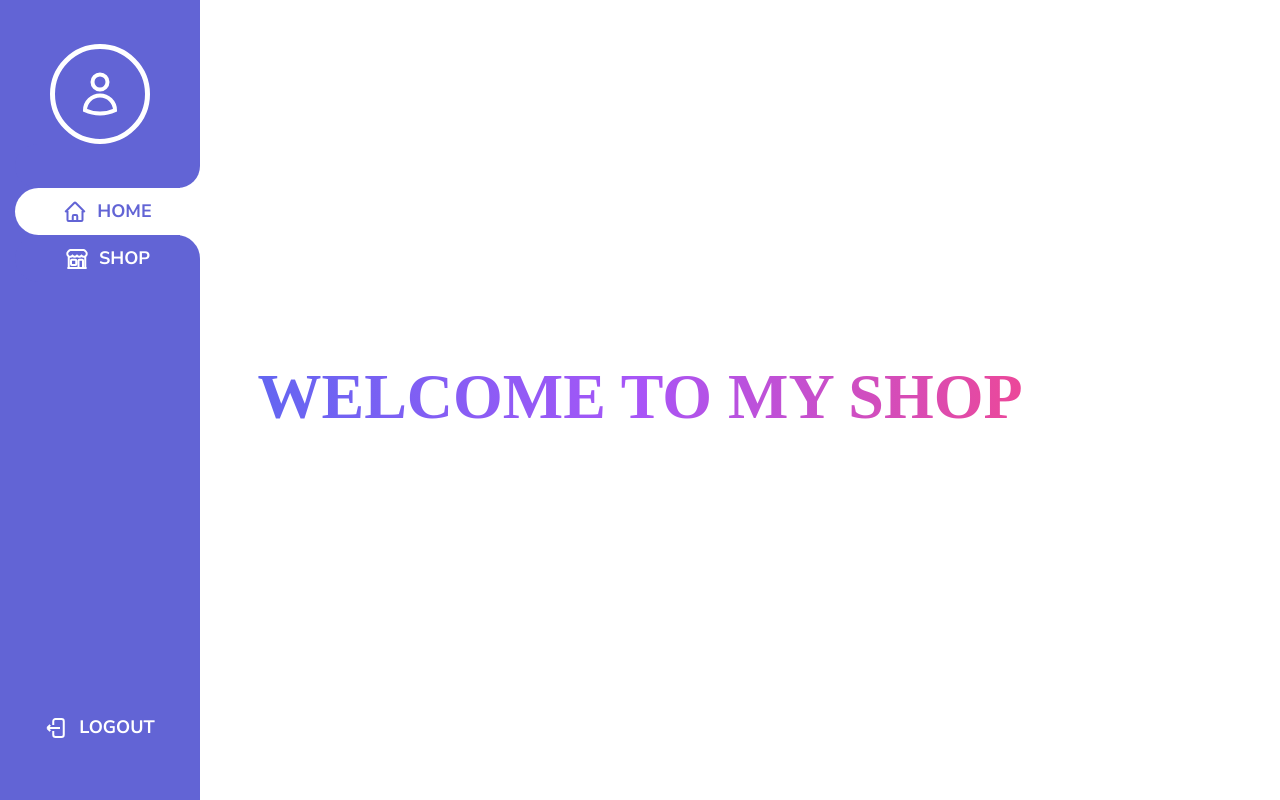
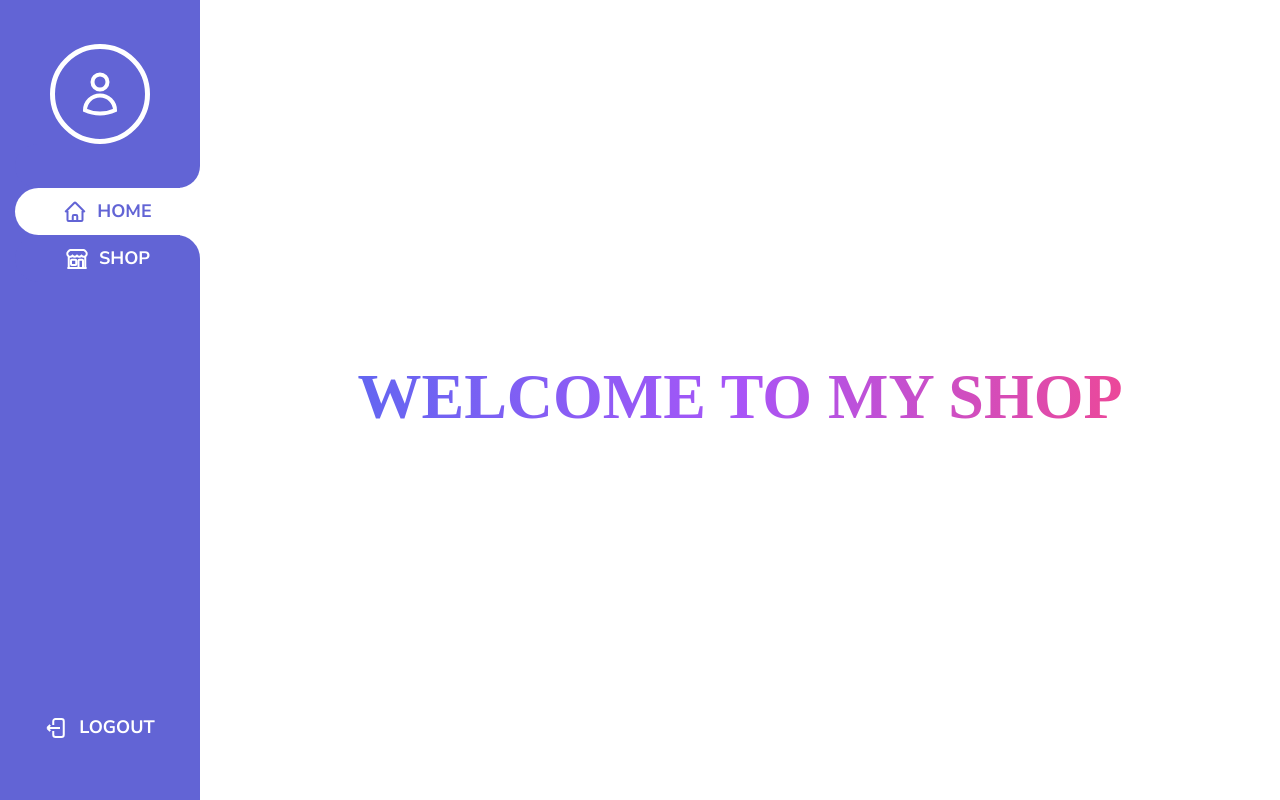
Before and after one commit to trainthunder/login-application, a React (Vite) app: page /home in a window 1280 px wide. Built offline with nearby package versions, Linux system fonts and the light colour scheme; sample sign-in values are in the browser's storage; a web font is replaced by a local one.

Commit message:
fix: padding in dashboard home page

```diff
--- a/src/pages/dashboard-home.tsx
+++ b/src/pages/dashboard-home.tsx
@@ -17,9 +17,10 @@ function DashboardHome({}: Props) {
   return (
     <div className="w-screen h-screen flex">
       <DashboardSidebar />
-      <div className="w-full h-full flex flex-col items-center justify-center">
+      <div className="w-full h-full pl-[50px] md:pl-[200px] flex flex-col items-center justify-center">
         <p className="font-protest-guerrilla text-[40px] md:text-[52px] lg:text-[64px] text-center font-bold animate-bounce text-wrap bg-gradient-to-r from-indigo-500 via-purple-500 to-pink-500 inline-block text-transparent bg-clip-text">
-          WELCOME TO MY SHOP
+          WELCOME TO <br className="min-[460px]:hidden" />
+          MY SHOP
         </p>
       </div>
     </div>
```
